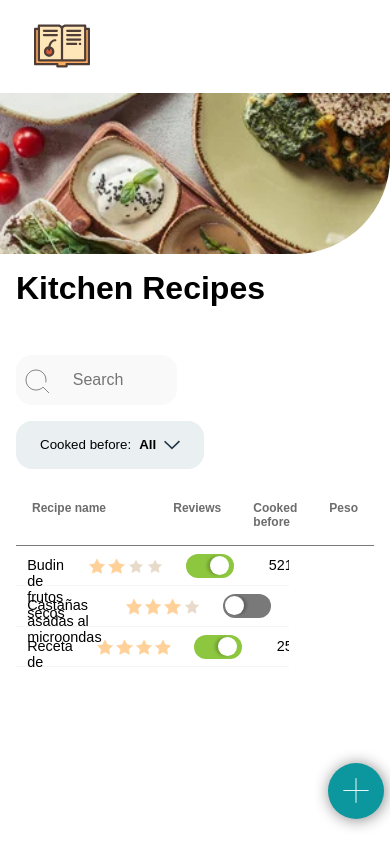
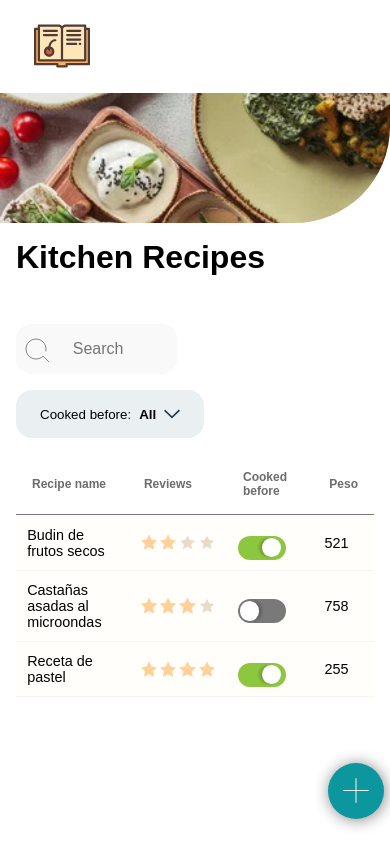
Before and after one commit to LPZneider/Kitchen-Recipes, a React (Vite) app: page / in a window 390 px wide. Built offline with nearby package versions, Linux system fonts and the light colour scheme.

Commit message:
ultimos cambios sobre table

```diff
--- a/src/App.jsx
+++ b/src/App.jsx
@@ -1,4 +1,3 @@
-import "./App.css";
 import { ModalProviter } from "./context/ModalContext";
 import HeaderRecipe from "./pages/Home/HeaderRecipe/HeaderRecipe";
 import { MainRecipe } from "./pages/Home/MainRecipe";
--- a/src/pages/Home/components/TableRecipe/TableRecipe.scss
+++ b/src/pages/Home/components/TableRecipe/TableRecipe.scss
@@ -32,6 +32,7 @@ table {
   }
 
   tbody {
+    background-color: #ffe6b811;
     display: block;
     width: 70vw;
     max-height: 45vh;
@@ -51,3 +52,49 @@ table {
     }
   }
 }
+
+@media (max-width: 935px) {
+  table {
+    display: table;
+    margin-top: 2rem;
+    width: 100%;
+    background-color: #ffffff;
+    border-collapse: collapse;
+
+    thead {
+      display: table-header-group;
+      color: #6d6c6c;
+      font-size: 0.75rem;
+      font-weight: bold;
+
+      td {
+        border-bottom: 1px solid #79797a;
+        padding: 0 1rem;
+        padding-bottom: 1rem;
+      }
+      tr {
+        display: table-row;
+        justify-content: space-between;
+        width: 100%;
+        td {
+          flex-grow: 1;
+          flex-shrink: 1;
+          flex-basis: auto;
+        }
+        td:first-child {
+          flex-basis: 23rem;
+        }
+      }
+    }
+
+    tbody {
+      display: table-row-group;
+      background-color: #ffe6b811;
+      max-height: 45vh;
+      overflow-y: auto;
+      tr {
+        display: table-row;
+      }
+    }
+  }
+}
```
Also changed, not shown: src/App.css (deleted).
